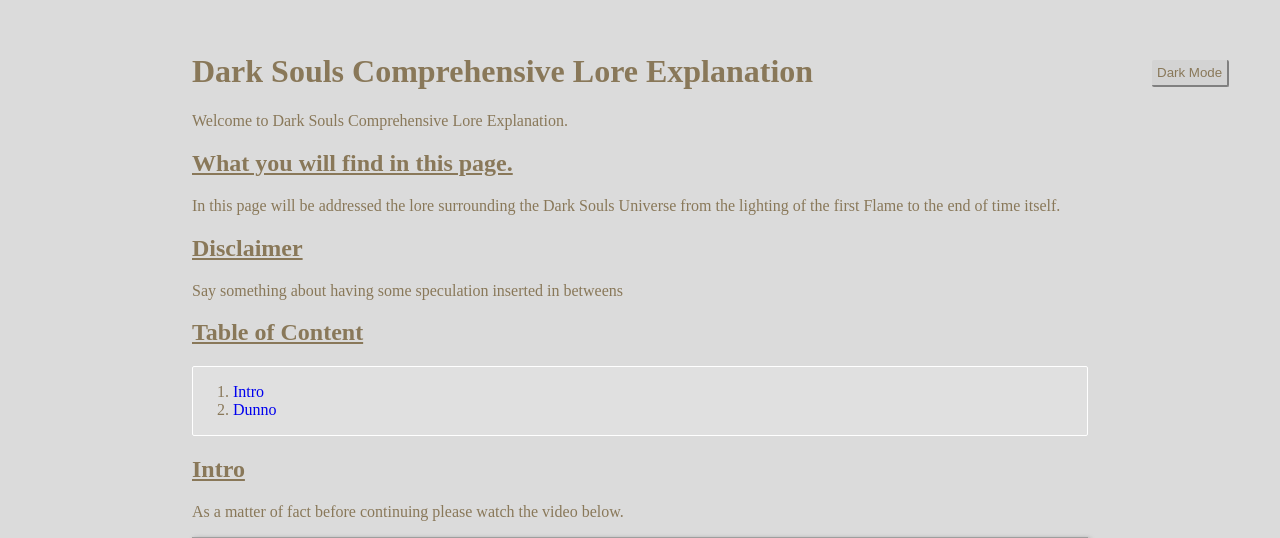
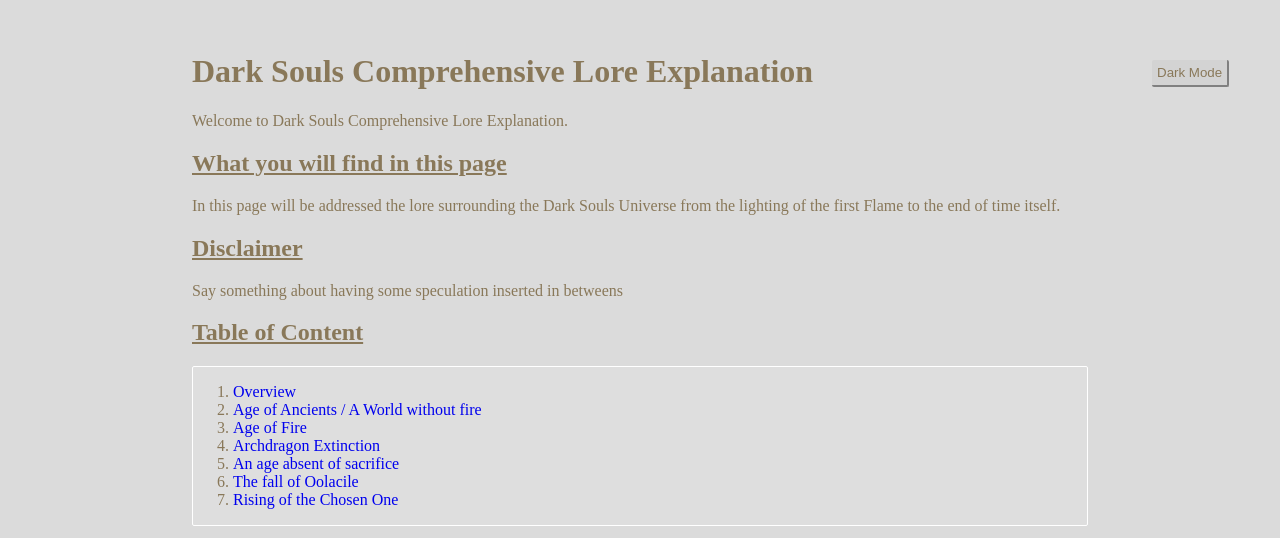
Before and after one commit to DouglasKosvoski/DSCLE, a web app: file index.html in a window 1280 px wide. Shown: the top 538 px of the page. Run offline with its HTML, style and script files only (its server is not run), Linux system fonts and the light colour scheme; some web fonts are replaced; grey boxes are pictures that could not be loaded.

Commit message:
more stuff

```diff
--- a/index.html
+++ b/index.html
@@ -23,7 +23,7 @@
   <p>Welcome to Dark Souls Comprehensive Lore Explanation.</p>
 
   <!-- What is this about -->
-  <h2 class="subtitle">What you will find in this page.</h2>
+  <h2 class="subtitle">What you will find in this page</h2>
   <p>In this page will be addressed the lore surrounding the Dark Souls Universe from the lighting of the first Flame to the end of time itself.</p>
 
   <!-- Button responsible for toggling dark and light mode -->
@@ -37,28 +37,87 @@
   <h2 class="subtitle">Table of Content</h2>
   <nav id="table-of-content" class="table-of-content">
     <ol>
-      <li><a href="#intro">Intro</a></li>
-      <li><a href="#dunno">Dunno</a></li>
+      <li><a href="#overview">Overview</a></li>
+      <li><a href="#age-of-ancients">Age of Ancients / A World without fire</a></li>
+      <li><a href="#age-of-fire">Age of Fire</a></li>
+      <li><a href="#dunno">Archdragon Extinction</a></li>
+      <li><a href="#dunno">An age absent of sacrifice</a></li>
+      <li><a href="#dunno">The fall of Oolacile</a></li>
+      <li><a href="#dunno">Rising of the Chosen One</a></li>
     </ol>
   </nav>
+  <br>
 
   <!-- Page main content -->
   <div data-bs-spy="scroll" data-bs-target="#table-of-content" data-bs-offset="0" tabindex="0">
-    <!-- Intro -->
-    <div class="">
-      <h2 class="subtitle" id="intro">Intro</h2>
-      <p>As a matter of fact before continuing please watch the video below.</p>
+    <!-- Dark Souls Opening Cinematic -->
+    <div id="opening-cinematic">
+      <p style="text-align: center">
+        "In the Age of Ancients, the world was unformed, shrouded by fog. A land of gray crags, Archtrees and Everlasting Dragons.<br>
+        But then there was fire, and with fire came disparity. Heat and cold, life and death, and of course, light and dark.<br>
+        Then from the dark, they came, and found the Souls of Lords within the flame.<br>
+        Nito, the first of the dead,<br>
+        the Witch of Izalith, and her Daughters of Chaos,<br>
+        Gwyn, the Lord of Sunlight, and his faithful knights,<br>
+        and the furtive pygmy, so easily forgotten."<br>
+
+        <br>
+        "With the Strength of Lords, they challenged the Dragons.<br>
+        Gwyn's mighty bolts peeled apart their stone scales.<br>
+        The Witches weaved great firestorms.<br>
+        Nito unleashed a miasma of death and disease.<br>
+        And Seath the Scaleless betrayed his own, and the Dragons were no more."<br>
+
+        <br>
+        "Thus began the Age of Fire. But soon, the flames will fade, and only Dark will remain.<br>
+        Even now, there are only embers, and man sees not light, but only endless nights.<br>
+        And amongst the living are seen, carriers of the accursed Darksign."<br>
+
+        <br>
+        "Yes, indeed. The Darksign brands the Undead.<br>
+        And in this land, the Undead are corralled and led to the north,<br>
+        where they are locked away, to await the end of the world.<br>
+        ... This is your fate."<br>
+      </p>
+      <p class="credits">Dark Souls, opening cinematic</p>
+    </div>
+
+    <!-- Overview -->
+    <div id="overview" style="text-align: justify">
+      <h2 class="subtitle">Overview</h2>
+      <p>The world of Dark Souls is a world of cycles. Kingdoms rise and fall, ages come and go, and even time can end and restart as the flame fades and is renewed. These cycles are linked to the First Flame, a mysterious manifestation of life that divides and defines separate states such as heat and cold, or life and death. As the First Flame fades, these differences also begin to fade, such as life and death having little distinction, and humans becoming Undead. The onset of an Age of Dark, the time when the First Flame has fully died, is marked by endless nights, rampant undeath, time, space, and reality breaking down, lands collapsing and converging on one another, people mutating into monsters, darkness covering the world, and the Gods losing their power. To avoid this and prolong the Age of Fire, the bearer of a powerful soul must "link" themselves to the First Flame, becoming the fuel for another age. If this is not done, the First Flame will eventually die, and an Age of Dark will begin.</p>
+      <p class="credits">darksouls.wiki.fextralife.com</p>
+      <p>Before continuing, please watch this opening cinematic</p>
       <div class="video-container drop-shadow">
         <iframe class="responsive-iframe" src="https://www.youtube.com/embed/zCYyZrKUUgs" title="YouTube video player" frameborder="0" allow="accelerometer; autoplay; clipboard-write; encrypted-media; gyroscope; picture-in-picture" allowfullscreen></iframe>
       </div>
       <p class="credits">Credits to <u>Chance Randle</u> for uploading the video in high quality</p>
     </div>
-
-    <!-- Dunno -->
-    <div class="">
-      <h2 class="subtitle" id="dunno">Dunno</h2>
+    <!-- Age of Ancients -->
+    <div id="age-of-ancients" style="text-align: justify">
+      <h2 class="subtitle">Age of Ancients</h2>
+      <p>
+        In the beginning, the world was unformed, shrouded by fog; homogeneous. Gray crags, archtrees, and everlasting dragons were the extent of that which existed there. This period was known as the Age of Ancients.
+        But then, the Advent of Fire occurred. This created Disparity in the world: with it came heat and cold, life and death, and light and dark. From the dark, came humanoid creatures - Hollows. These creatures found souls near the First Flame, and took on the powers they gave. With the strength of these souls, four figures were born: Gravelord Nito, the Witch of Izalith, Gwyn, the Lord of Sunlight, and the Furtive Pygmy. With the powers gained, the Lords overthrew the dragons, ushering in the Age of Fire.
+      </p>
+      <p class="credits">darksouls.fandom.com</p>
       <div class="image-container drop-shadow">
         <img src="./images/001.png" class="responsive-image" loading="lazy" alt="">
+      </div>
+    </div>
+    <!-- Age of Fire -->
+    <div id="age-of-fire" style="text-align: justify">
+      <h2 class="subtitle">Age of Fire</h2>
+      <p>
+        With the dragons defeated, the Lords took over the world. It was a prosperous era, and from it many nations were born. The land which the lords hailed from, Lordran, became the center of many adventures for those of other nations to engage in. The First Flame became linked to the bonfires throughout Lordran, and gave power to them. In time however, the Flame began to fade.
+        <br><br>Desperate to ensure that their Age of Fire continued, and afraid of the coming Dark, Gwyn did everything to keep the flame lit. They linked the bonfires to humanity, and shepherded the humans to kindle the flames. In contrast, the Witch of Izalith attempted to use her soul to create a new flame, but this did not work, instead birthing the Bed of Chaos and, by extension, the creation of Chaos and Demons.
+        <br><br>Aware that time was quickly running out for his kingdom, Gwyn and a detachment of his knights entered the Kiln of the First Flame. Gwyn had them stand guard while he entered the room which contained the First Flame. Gwyn then sacrificed himself to the Flame, turning the Kiln to ash, and incinerating all of his knights, creating the Black Knights and dooming them to wander the lands as disembodied spirits forever after.
+        <br><br>The start of Dark Souls takes place some time after all of this has occurred, and the Flame is quickly fading. Soon, only Dark will remain.
+        <br><br>In Dark Souls III, many Lords of Cinder had come and passed and the Age of Fire had persevered. However, when the new chosen Lord, Prince Lothric, refused to link the fire, a desperate attempt to save the fading Flame began. Four Lords of Cinder were resurrected to link the fire once more, however - aside from Ludleth of Courland - they too chose to abandon their duties, forcing the Ashen One to drag them back.
+      </p>
+      <p class="credits">darksouls.fandom.com</p>
+      <div class="image-container drop-shadow">
+        <img src="./images/018.png" class="responsive-image" loading="lazy" alt="">
       </div>
     </div>
   </div>
--- a/stylesheets/style.css
+++ b/stylesheets/style.css
@@ -98,7 +98,7 @@
 
 .table-of-content {
   /* padding: 1rem; */
-  background-color: rgba(227, 227, 227, 0.7);
+  background-color: rgba(227, 227, 227, 0.3);
   border: solid white 1px;
   border-radius: 2px;
 }
```
Also changed, not shown: images/map.webp (added).
